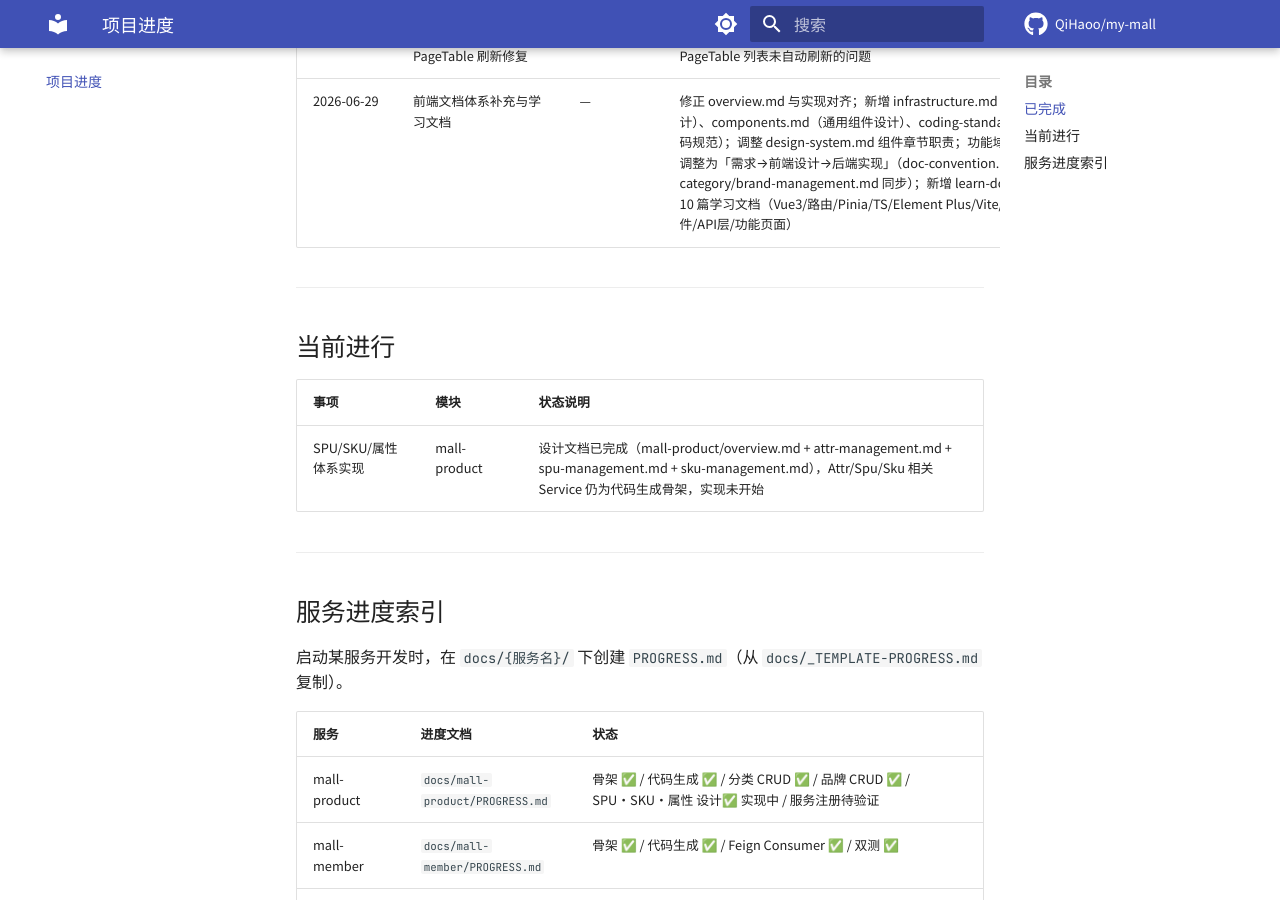
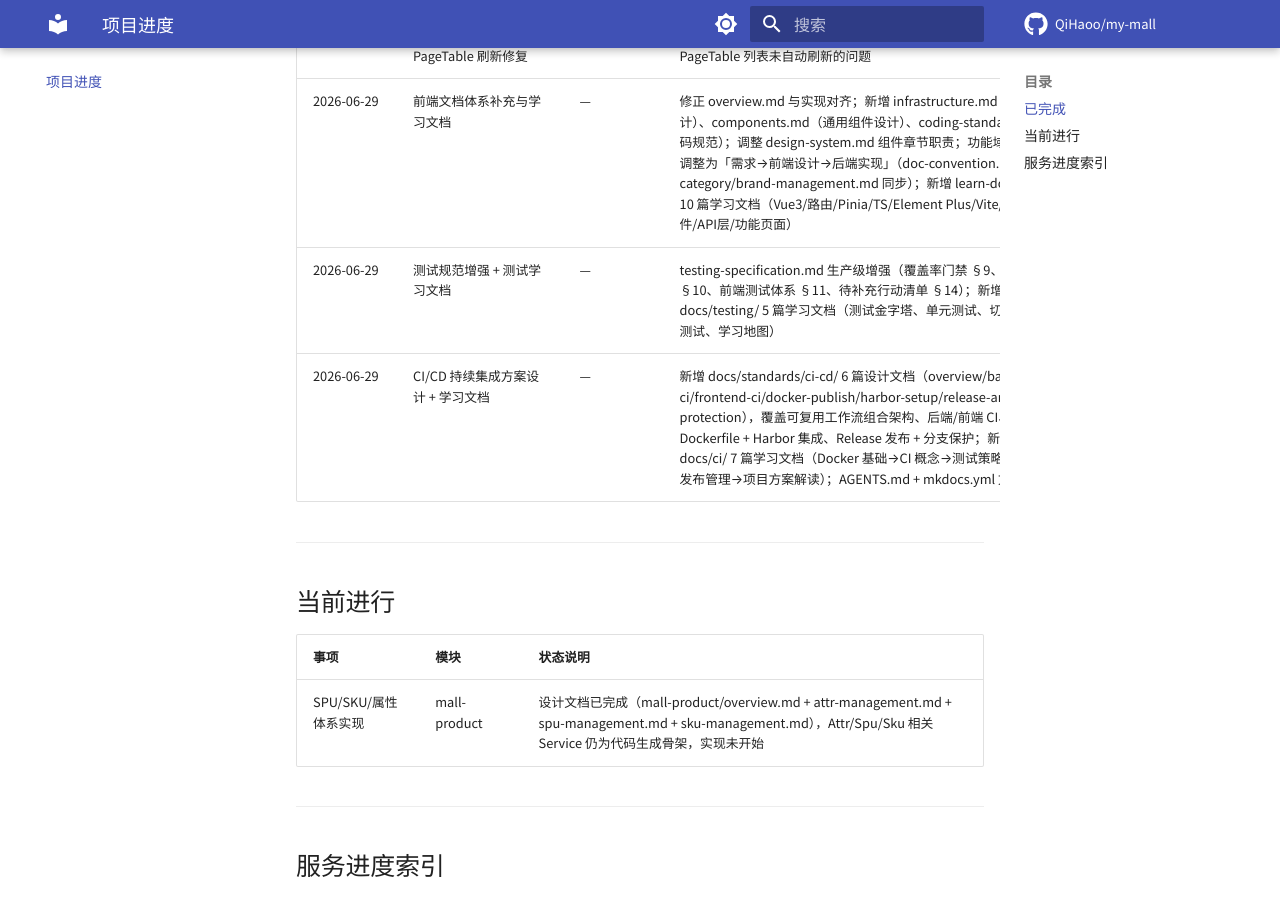
Before and after one commit to QiHaoo/my-mall, an MkDocs documentation site: the page built from docs/PROGRESS.md, in a window 1280 px wide and 900 px high, scrolled down 3441 px. Built offline with MkDocs 1.6.1 and Material for MkDocs 9.7.7, drawn with Linux system fonts in a browser that asks for light colours; comment, search, counter and statistics services are not loaded.

Commit message:
docs: 文档索引与进度同步
AGENTS.md 补充 ci-cd 6 篇设计文档和 ci 学习笔记索引；mkdocs.yml 补充 standards/ci-cd 和 learn-docs/ci 导航；learn-docs/testing 导航补充；PROGRESS.md 记录测试规范增强和 CI/CD 设计工作

```diff
--- a/docs/PROGRESS.md
+++ b/docs/PROGRESS.md
@@ -44,6 +44,8 @@
 | 2026-06-28 | 管理后台前端搭建 + 分类/品牌管理页面 | — | mall-admin-frontend：Vite + Vue 3 + TS + Element Plus + Pinia + Axios 脚手架；基础设施（SCSS 样式系统、API 请求层 R\<T\> 剥离、路由系统、AdminLayout 布局、PageTable/FormDialog 通用组件、useTable/useDialog composables、树形工具函数）；分类管理（三级树 CRUD + 拖拽排序 + 批量删除）；品牌管理（分页 CRUD + 显示状态切换 + 关联分类管理）；404 页面；mall-gateway CORS 已允许 5173~5176 开发端口 |
 | 2026-06-29 | 前端联调验证与 PageTable 刷新修复 | — | 分类/品牌管理页面对接后端端到端验证通过；修复品牌新增/删除后 PageTable 列表未自动刷新的问题 |
 | 2026-06-29 | 前端文档体系补充与学习文档 | — | 修正 overview.md 与实现对齐；新增 infrastructure.md（基础设施设计）、components.md（通用组件设计）、coding-standards.md（编码规范）；调整 design-system.md 组件章节职责；功能域文档章节顺序调整为「需求→前端设计→后端实现」（doc-convention.md 规范 + category/brand-management.md 同步）；新增 learn-docs/frontend/ 10 篇学习文档（Vue3/路由/Pinia/TS/Element Plus/Vite/基础设施/组件/API层/功能页面） |
+| 2026-06-29 | 测试规范增强 + 测试学习文档 | — | testing-specification.md 生产级增强（覆盖率门禁 §9、CI 集成 §10、前端测试体系 §11、待补充行动清单 §14）；新增 learn-docs/testing/ 5 篇学习文档（测试金字塔、单元测试、切片测试、集成测试、学习地图） |
+| 2026-06-29 | CI/CD 持续集成方案设计 + 学习文档 | — | 新增 docs/standards/ci-cd/ 6 篇设计文档（overview/backend-ci/frontend-ci/docker-publish/harbor-setup/release-and-protection），覆盖可复用工作流组合架构、后端/前端 CI、多阶段 Dockerfile + Harbor 集成、Release 发布 + 分支保护；新增 docs/learn-docs/ci/ 7 篇学习文档（Docker 基础→CI 概念→测试策略→镜像构建→发布管理→项目方案解读）；AGENTS.md + mkdocs.yml 文档索引同步 |
 
 ---
 
--- a/mkdocs.yml
+++ b/mkdocs.yml
@@ -119,6 +119,12 @@ nav:
       - AI 辅助开发流程: standards/development-workflow.md
       - MyBatis-Plus 代码生成规范: standards/mybatis-plus-codegen-guide.md
       - MyBatis-Plus ORM 实践笔记: standards/mybatis-plus-orm-notes.md
+      - CI/CD 总体设计: standards/ci-cd/overview.md
+      - 后端 CI 工作流设计: standards/ci-cd/backend-ci.md
+      - 前端 CI 工作流设计: standards/ci-cd/frontend-ci.md
+      - 镜像构建与 Harbor 集成: standards/ci-cd/docker-publish.md
+      - Harbor 部署指南: standards/ci-cd/harbor-setup.md
+      - Release 发布与分支保护: standards/ci-cd/release-and-protection.md
   - 模块设计:
       - common 公共模块设计: common/common-module-design.md
       - common 文档规范: common/doc-convention.md
@@ -162,6 +168,11 @@ nav:
           - 生产实践: learn-docs/api-gateway/04-production-practices.md
           - 项目实现: learn-docs/api-gateway/project-implementation.md
       - 测试:
+          - 学习地图: learn-docs/testing/README.md
+          - 测试分层思想: learn-docs/testing/01-testing-pyramid.md
+          - 单元测试核心: learn-docs/testing/02-unit-testing.md
+          - 切片测试: learn-docs/testing/03-slice-testing.md
+          - 集成测试: learn-docs/testing/04-integration-testing.md
           - 端到端测试策略: learn-docs/testing/e2e-testing-strategies.md
       - GitHub:
           - 学习地图: learn-docs/github/README.md
@@ -176,6 +187,14 @@ nav:
           - Secrets 与安全: learn-docs/github/09-secrets-security.md
           - GitHub CLI: learn-docs/github/10-github-cli.md
           - 本项目实践串联: learn-docs/github/11-project-practice.md
+      - 持续集成:
+          - 学习地图: learn-docs/ci/README.md
+          - Docker 容器基础: learn-docs/ci/01-docker-basics.md
+          - CI 核心概念: learn-docs/ci/02-ci-fundamentals.md
+          - 测试与质量门禁: learn-docs/ci/03-ci-testing-strategy.md
+          - 构建与镜像仓库: learn-docs/ci/04-ci-build-and-images.md
+          - 发布与版本管理: learn-docs/ci/05-ci-release-workflow.md
+          - 读懂本项目 CI 方案: learn-docs/ci/06-project-ci-walkthrough.md
   - 归档:
       - 2020 vs 2026 架构分析: other/architecture-analysis-2020-vs-2026.md
       - 架构分析与现代化: other/architecture-analysis-and-modernization.md
```
Also changed, not shown: AGENTS.md (+7 -0 lines).
